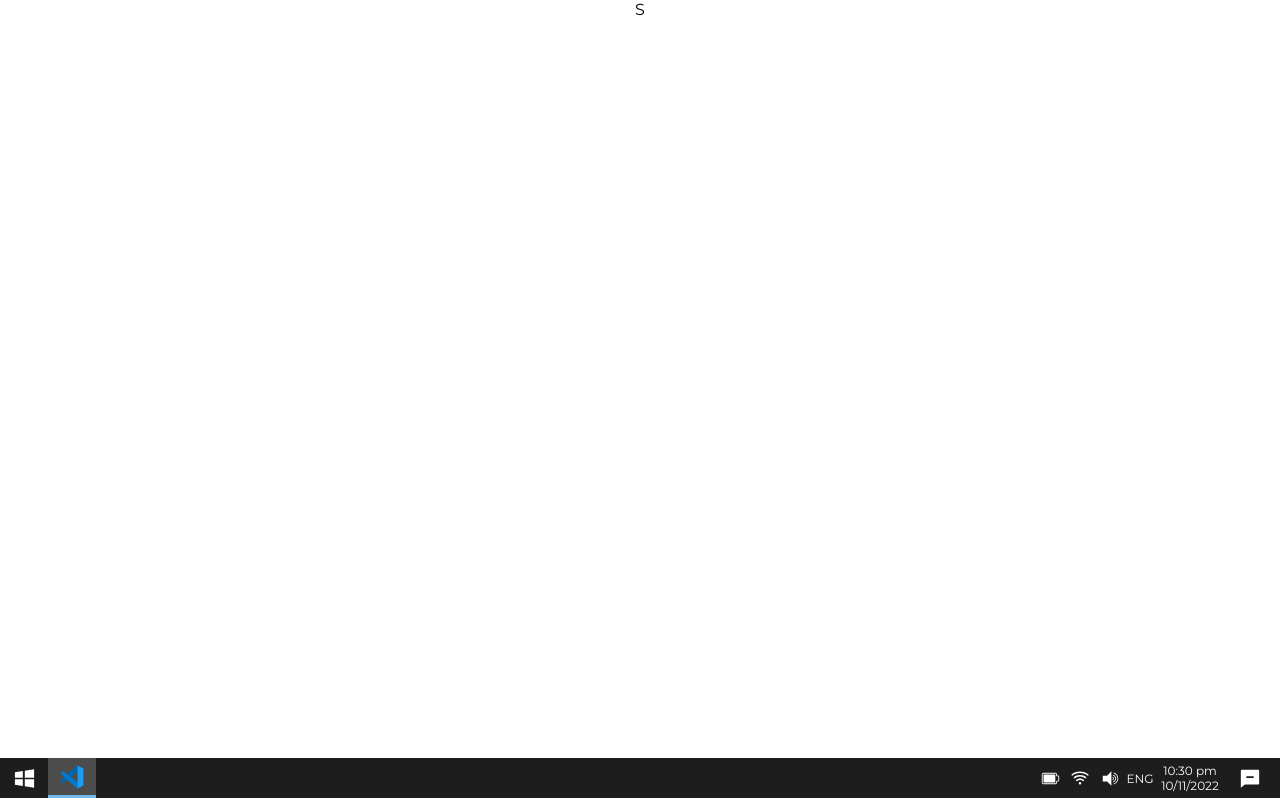
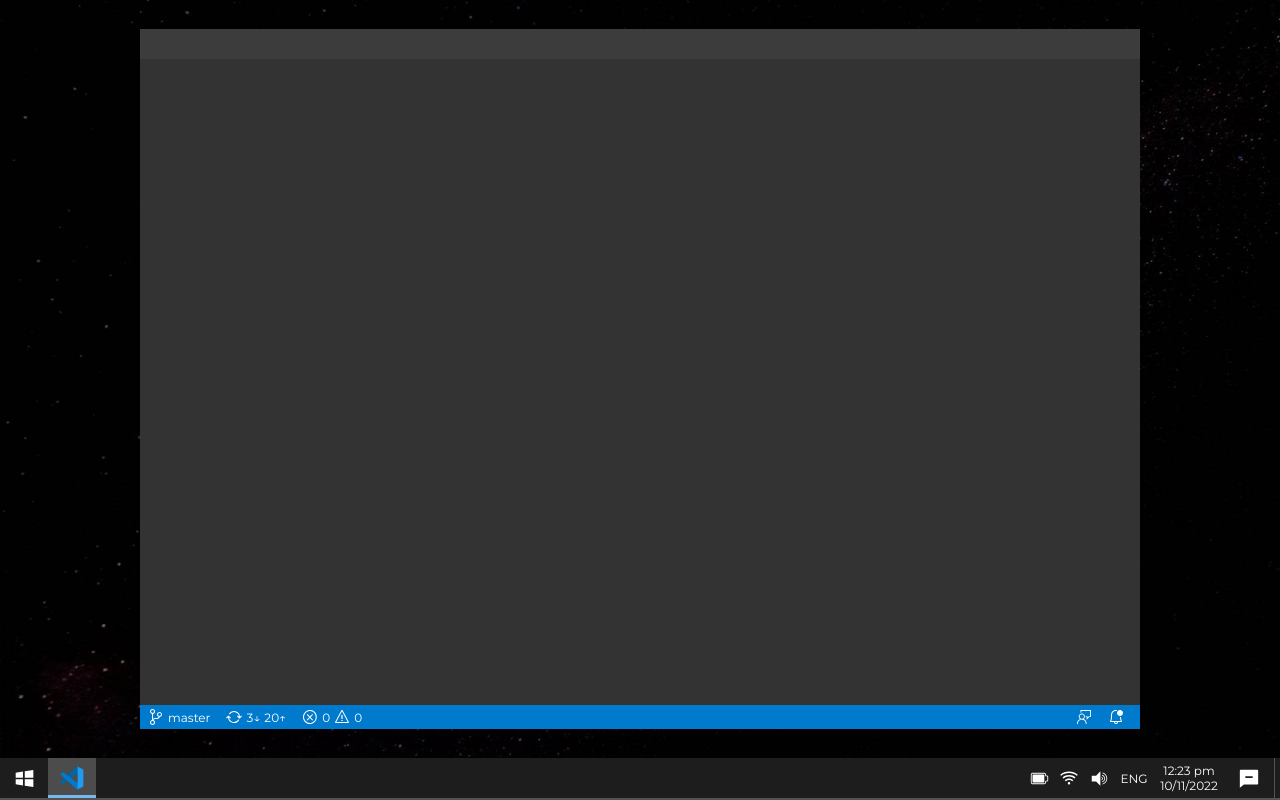
Before and after one commit to maddumajohnerick/maddumajohnerick.github.io, a React (Create React App) app: page / in a window 1280 px wide. Built offline with nearby package versions, Linux system fonts and the light colour scheme.

Commit message:
vscode botbar

```diff
--- a/src/App.css
+++ b/src/App.css
@@ -5,7 +5,3 @@
   display: flex;
   flex-direction: column;
 }
-
-.screen {
-  flex-grow: 1;
-}
--- a/src/App.js
+++ b/src/App.js
@@ -1,10 +1,11 @@
 import './App.css';
 import Taskbar from 'components/Taskbar';
+import Screen from 'components/Screen';
 
 function App() {
   return (
     <div className="App">
-      <div className="screen">S</div>
+      <Screen />
       <Taskbar />
     </div>
   );
--- /dev/null
+++ b/src/components/Screen/Screen.scss
@@ -0,0 +1,70 @@
+.Screen {
+  flex-grow: 1;
+  background-size: cover;
+  display: flex;
+  align-items: center;
+  justify-content: center;
+
+  .mr-16 {
+    margin-right: 16px !important;
+  }
+
+  .vscode {
+    height: 700px;
+    width: 1000px;
+    background-color: #333333;
+    display: flex;
+    flex-direction: column;
+
+    @media (max-width: 1000px) {
+      width: 100%;
+      height: 100%;
+    }
+    @media (max-height: 742px) {
+      width: 100%;
+      height: 100%;
+    }
+
+    .menubar {
+      height: 30px;
+      flex-grow: 0;
+      background-color: #3c3c3c;
+    }
+
+    .contents {
+      flex-grow: 1;
+    }
+
+    .botbar {
+      height: 24px;
+      flex-grow: 0;
+      background-color: #007acc;
+      font-size: 12px;
+      color: white;
+      display: flex;
+      flex-direction: row;
+      justify-content: space-between;
+
+      > div {
+        display: flex;
+        align-items: center;
+      }
+
+      .left {
+        padding-left: 8px;
+
+        > * {
+          margin-right: 4px;
+        }
+      }
+
+      .right {
+        padding-right: 16px;
+
+        > * {
+          margin-left: 16px;
+        }
+      }
+    }
+  }
+}
--- /dev/null
+++ b/src/components/Screen/index.js
@@ -0,0 +1,40 @@
+import React from 'react';
+import {
+  VscSourceControl,
+  VscBellDot,
+  VscFeedback,
+  VscSync,
+  VscWarning,
+  VscError,
+} from 'react-icons/vsc';
+import './Screen.scss';
+
+const Screen = ({}) => {
+  return (
+    <div className="Screen" style={{ backgroundImage: `url('/galaxy.jpg')` }}>
+      <div className="vscode">
+        <div className="menubar"></div>
+        <div className="contents"></div>
+        <div className="botbar">
+          <div className="left">
+            <VscSourceControl size={16} />
+            <div className="mr-16">master</div>
+            <VscSync size={16} />
+            <div>3&darr;</div>
+            <div className="mr-16">20&uarr;</div>
+            <VscError size={16} />
+            <div>0</div>
+            <VscWarning size={16} />
+            <div>0</div>
+          </div>
+          <div className="right">
+            <VscFeedback size={16} />
+            <VscBellDot size={16} />
+          </div>
+        </div>
+      </div>
+    </div>
+  );
+};
+
+export default Screen;
--- a/src/components/Taskbar/Taskbar.scss
+++ b/src/components/Taskbar/Taskbar.scss
@@ -3,7 +3,7 @@
   height: 42px;
   background-color: #1d1d1d;
   color: white;
-  border-bottom: 2px solid white;
+  border-bottom: 2px solid #525252;
   box-sizing: border-box;
   display: flex;
   justify-content: space-between;
@@ -34,6 +34,7 @@
 
       img {
         width: 26px;
+        margin-top: 2px;
       }
       border-bottom: 3px solid#76b9ed;
 
@@ -64,6 +65,10 @@
       }
     }
 
+    .lang {
+      width: 40px;
+    }
+
     .time {
       width: 70px;
       flex-direction: column;
@@ -71,6 +76,7 @@
 
     .tooltip {
       width: 50px;
+      border-right: 1px solid #525252;
     }
   }
 }
--- a/src/components/Taskbar/index.js
+++ b/src/components/Taskbar/index.js
@@ -1,16 +1,61 @@
-import React from 'react';
+import React, { useEffect, useState } from 'react';
 import { AiFillWindows, AiOutlineWifi } from 'react-icons/ai';
 import { RiMessageFill } from 'react-icons/ri';
 import { CiBatteryFull } from 'react-icons/ci';
 import { GiSpeaker } from 'react-icons/gi';
 import './Taskbar.scss';
 
+const getDateTime = () => {
+  const dtNow = new Date();
+
+  // time
+  const hrs24 = dtNow.getHours();
+  const mins = dtNow.getMinutes();
+  const amp = hrs24 > 11 ? 'pm' : 'am';
+  let hrs = hrs24;
+
+  if (hrs24 > 12) {
+    hrs = hrs - 12;
+  }
+
+  // date
+  let month = dtNow.getMonth() + 1;
+  let day = dtNow.getDate();
+  const year = dtNow.getFullYear();
+
+  if (month.length < 2) {
+    month = `0${month}`;
+  }
+  if (day.length < 2) {
+    day = `0${day}`;
+  }
+
+  return { _time: `${hrs}:${mins} ${amp}`, _date: `${day}/${month}/${year}` };
+};
+
 const Taskbar = ({}) => {
+  const [time, setTime] = useState('');
+  const [date, setDate] = useState('');
+
+  setInterval(() => {
+    const { _time, _date } = getDateTime();
+
+    setTime(_time);
+    setDate(_date);
+  }, 10000);
+
+  useEffect(() => {
+    const { _time, _date } = getDateTime();
+
+    setTime(_time);
+    setDate(_date);
+  }, []);
+
   return (
     <div className="Taskbar">
       <div className="task-left">
         <div className="windows">
-          <AiFillWindows size={25} />
+          <AiFillWindows size={23} />
         </div>
         <div className="vscode">
           <img alt="vscode" src="/vscode.png" />
@@ -28,8 +73,8 @@ const Taskbar = ({}) => {
         </div>
         <div className="lang">ENG</div>
         <div className="time">
-          <div>10:30 pm</div>
-          <div>10/11/2022</div>
+          <div>{time}</div>
+          <div>{date}</div>
         </div>
         <div className="tooltip">
           <RiMessageFill size={22} />
```
Also changed, not shown: public/galaxy.jpg (added).
